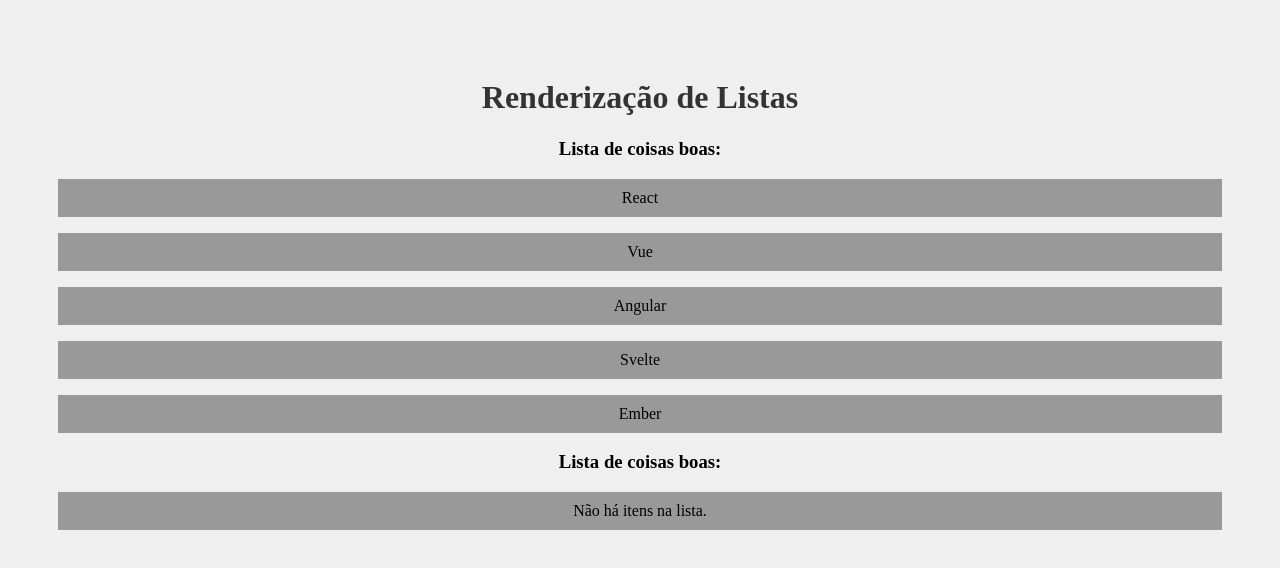
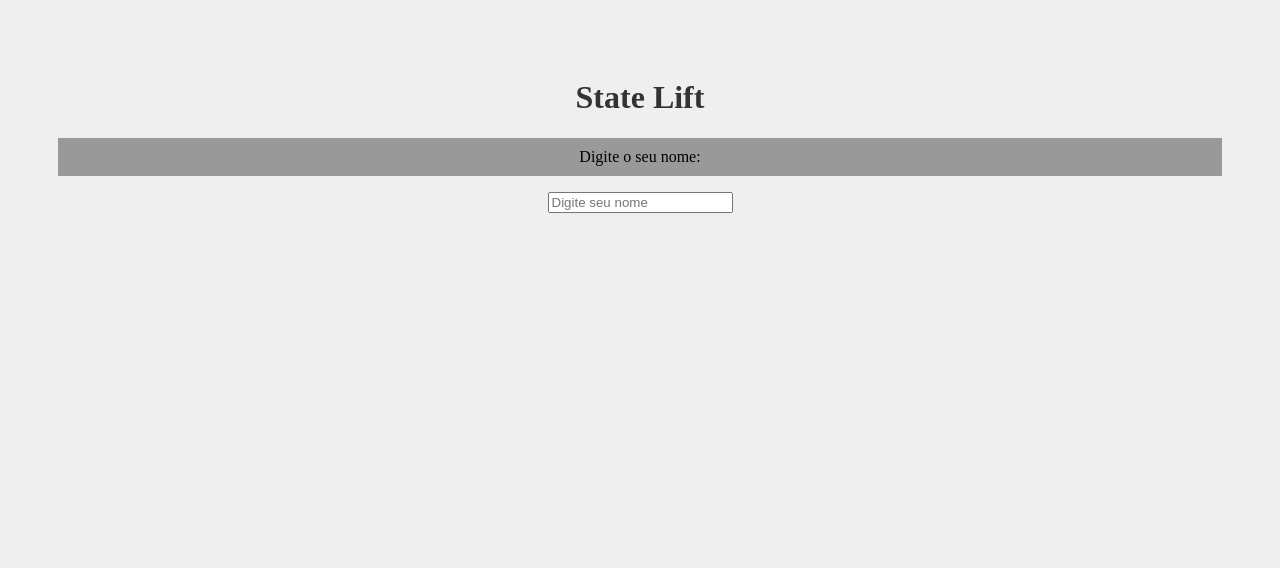
Before and after one commit to mrcnbsb/react-curso, a React (Create React App) app: page / in a window 1280 px wide. Shown: the top 568 px of the page. Built offline with nearby package versions, Linux system fonts and the light colour scheme.

Commit message:
State Lift

```diff
--- a/src/App.js
+++ b/src/App.js
@@ -1,15 +1,17 @@
 import './App.css';
-import OutraLista from './components/OutraLista';
+import { useState } from 'react';
+import SeuNome from './components/SeuNome';
+import Saudacao from './components/Saudacao';
 
 function App() {
 
-  const meusItens = ["React", "Vue", "Angular", "Svelte", "Ember"];
+  const [nome, setNome] = useState()
 
   return (
     <div className="App">
-      <h1>Renderização de Listas</h1>
-      <OutraLista itens={meusItens} />
-      <OutraLista itens={[]} />
+      <h1>State Lift</h1>
+      <SeuNome setNome={setNome} />
+      <Saudacao nome={nome}/>
     </div>
   );
 }
--- /dev/null
+++ b/src/components/Saudacao.js
@@ -0,0 +1,14 @@
+function Saudacao({nome}){
+
+    function gerarSaudacao(algumNome){
+        return `Olá, ${algumNome}, tudo bem?`
+    }
+
+    return (
+        <>
+            {nome &&<p>{gerarSaudacao(nome)}</p>}
+        </>
+    )
+}
+
+export default Saudacao
--- /dev/null
+++ b/src/components/SeuNome.js
@@ -0,0 +1,11 @@
+function SeuNome({setNome}) {
+
+    return (
+        <div>
+            <p>Digite o seu nome:</p>
+            <input type="text" placeholder="Digite seu nome" onChange={(e) => setNome(e.target.value)} />
+        </div>
+    )
+}
+
+export default SeuNome
```
